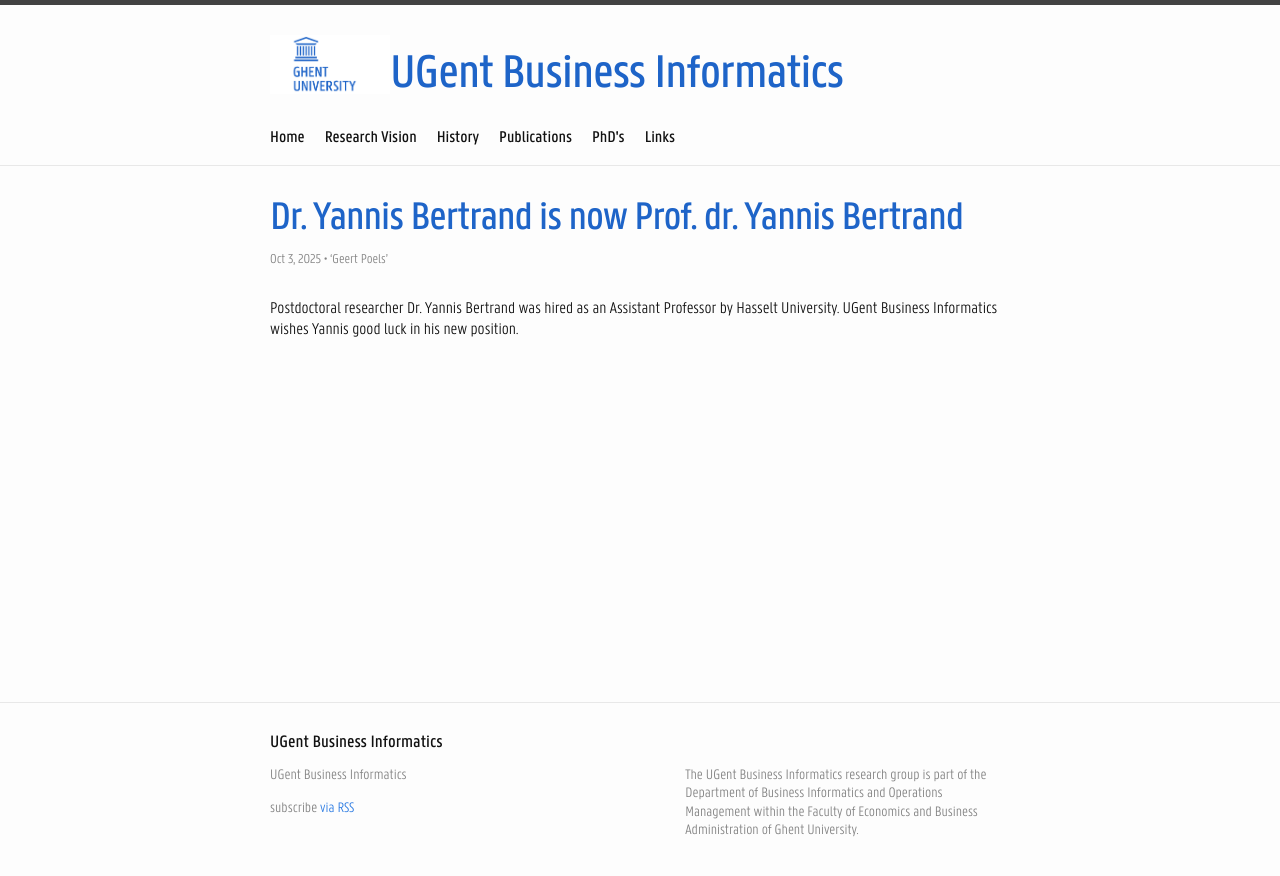
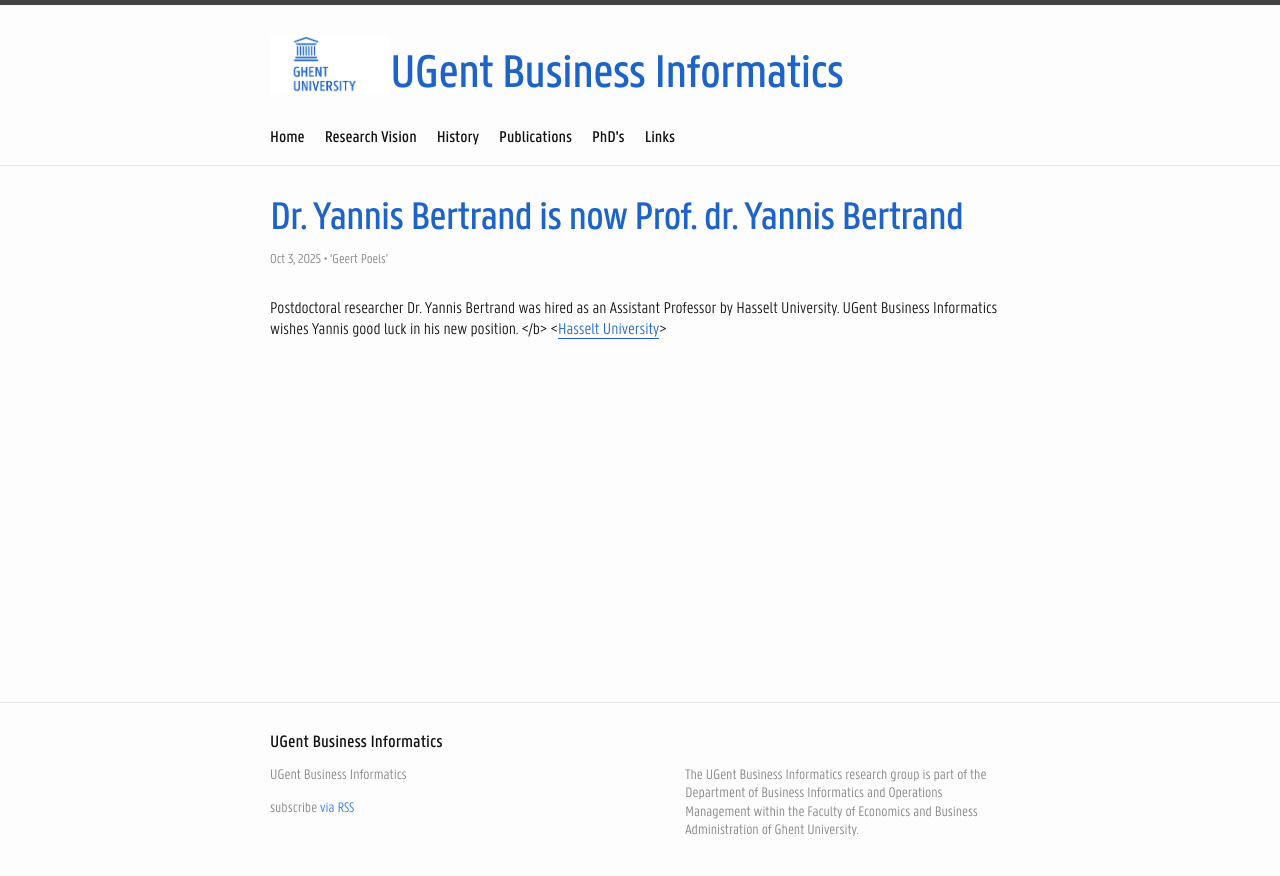
Before and after one commit to UGent-BusinessInformatics/ugent-businessinformatics.github.io, a Jekyll site: the page built from _posts/2025-10-01-YannisBertrandToUHasselt.markdown, in a window 1280 px wide. Shown: the top 876 px of the page. Built offline with Jekyll 4.4.1, drawn with Linux system fonts in a browser that asks for light colours.

Commit message:
Update 2025-10-01-YannisBertrandToUHasselt.markdown

```diff
--- a/_posts/2025-10-01-YannisBertrandToUHasselt.markdown
+++ b/_posts/2025-10-01-YannisBertrandToUHasselt.markdown
@@ -8,4 +8,5 @@
 ---
 Postdoctoral researcher Dr. Yannis Bertrand was hired as an Assistant Professor by Hasselt University.
 UGent Business Informatics wishes Yannis good luck in his new position.
+</b> <[Hasselt University](https://www.linkedin.com/posts/yannis-bertrand-144511220_im-happy-to-share-that-im-starting-a-new-activity-7379147784672956416-lU6o?utm_source=share&utm_medium=member_desktop&rcm=ACoAAEWdyy0BVsCeCF8UmhPO5mYOEIiu9-mGiGg)>
 <!--more-->
```
